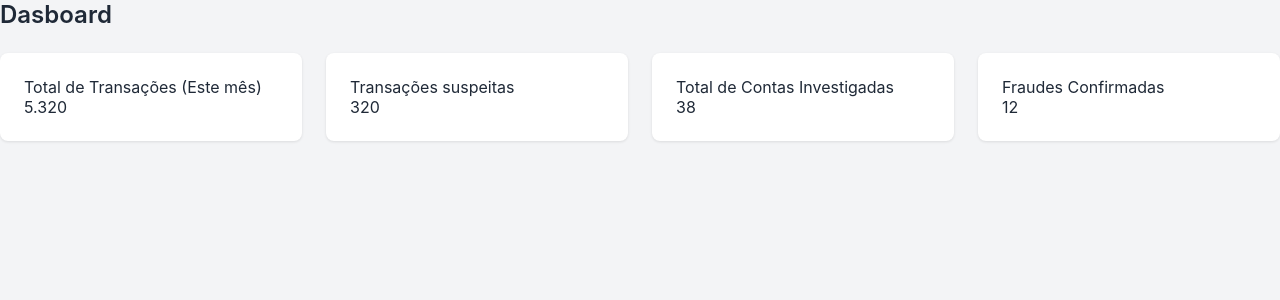
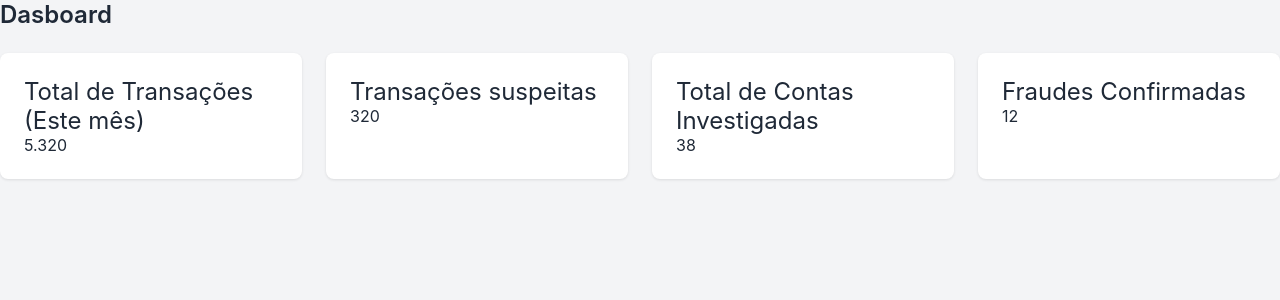
Before and after one commit to RusthenRonald2006/Portal-de-analise-em-anomalias-transacionais, a JavaScript app in the folder detec-anomalias/: page /dashboard in a window 1280 px wide. Shown: the top 300 px of the page. Built offline with nearby package versions, Linux system fonts and the light colour scheme; the HTML template or start-up script is replaced by a standard one.

Commit message:
ajustando primeiro parágrafo

```diff
--- a/detec-anomalias/src/components/Pages/Dashboard.module.css
+++ b/detec-anomalias/src/components/Pages/Dashboard.module.css
@@ -19,8 +19,14 @@
 .card:hover {
     transform: scale(1.05);
   }
-
-
+.card_content{
+    display: flex;
+    justify-content: space-between;
+    align-items: center;
+}
+.card_info p:first-child{
+     font-size: 1.5rem;
+}
 
 
 
```
